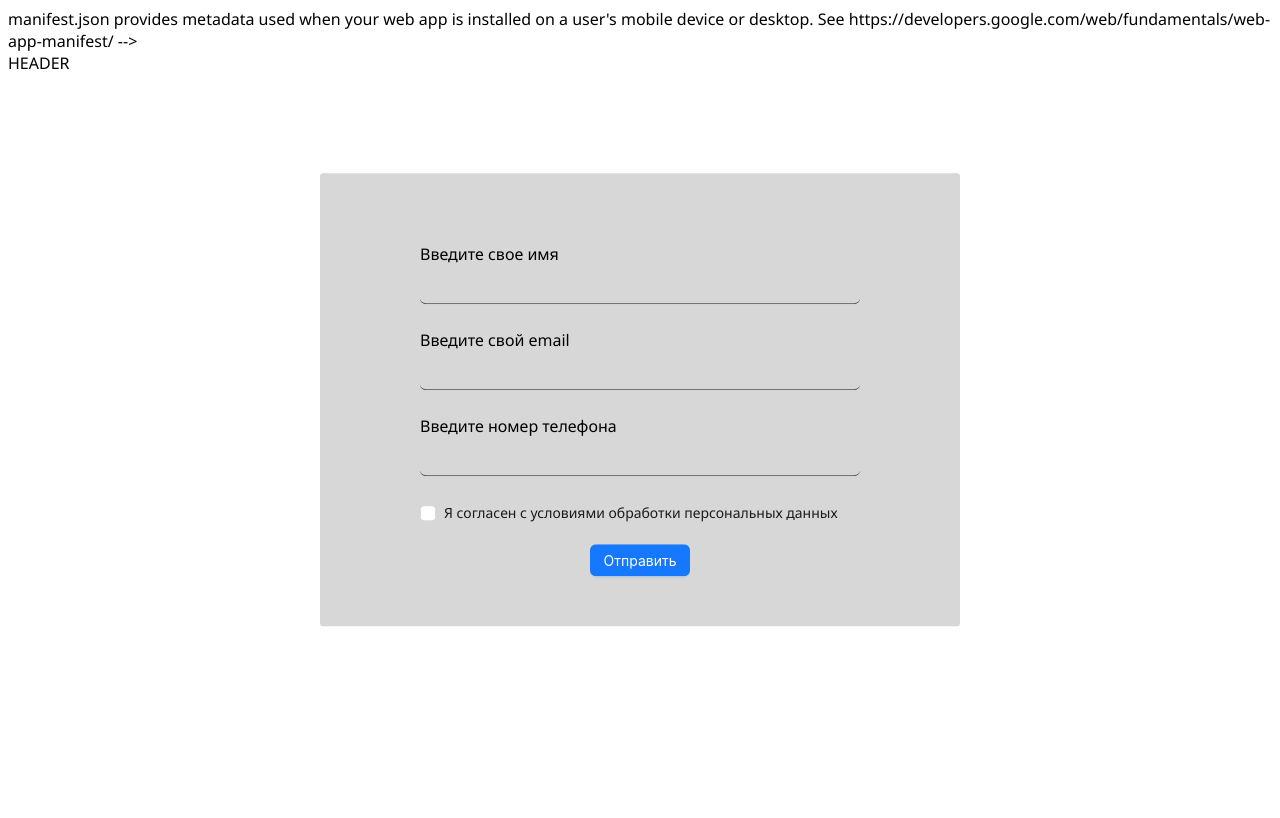
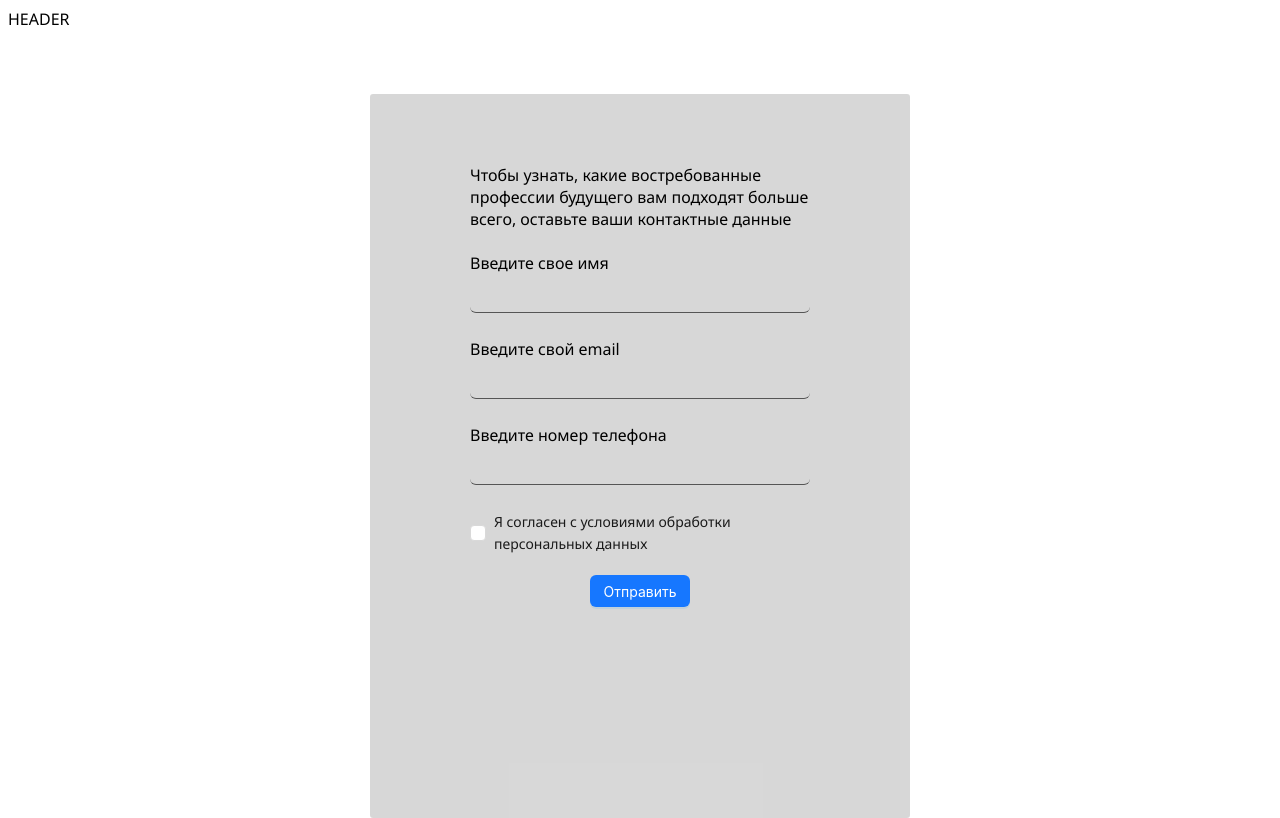
Before and after one commit to NerdYxDD/767-GreenAtom-project, a React (Create React App) app in the folder lupa/: page / in a window 1280 px wide. Built offline with nearby package versions, Linux system fonts and the light colour scheme.

Commit message:
small fix

```diff
--- a/lupa/public/index.html
+++ b/lupa/public/index.html
@@ -8,9 +8,6 @@
       name="description"
       content="Web site created using create-react-app"
     />
-      manifest.json provides metadata used when your web app is installed on a
-      user's mobile device or desktop. See https://developers.google.com/web/fundamentals/web-app-manifest/
-    -->
     <link rel="manifest" href="%PUBLIC_URL%/manifest.json" />
     <!--
       Notice the use of %PUBLIC_URL% in the tags above.
--- a/lupa/src/pages/FormPage/components/Form.module.scss
+++ b/lupa/src/pages/FormPage/components/Form.module.scss
@@ -11,7 +11,11 @@ body {
 .Box {
   position:absolute;
   left:50%;
-  top:50%;
+  top:57%;
+  min-height: 50vh;
+  min-width: 320px;
+  height: 73vh;
+  width: 340px;
   transform: translate(-50%,-50%);
   background-color: rgba(211, 211, 211, 0.89);
   border-radius:3px;
@@ -23,10 +27,10 @@ body {
   position:relative;
   margin-bottom:25px;
 
+  text-indent: 8px;
   border:0;
   border-bottom:1px solid #555;
   background:transparent;
-  width:100%;
   padding:8px 0 5px 0;
   font-size:16px;
   color:#000;
@@ -66,3 +70,8 @@ body {
   cursor: pointer;
   font-family: 'Noto Sans', sans-serif;
 }
+
+.Span {
+  text-align: center;
+  width: 100%;
+}
--- a/lupa/src/pages/FormPage/components/Form.tsx
+++ b/lupa/src/pages/FormPage/components/Form.tsx
@@ -29,6 +29,13 @@ export const Form: React.FC = () => {
 
     return (
         <div className={styles.Box}>
+
+            <span className={styles.Span}>
+                Чтобы узнать, какие востребованные профессии будущего вам подходят больше всего, оставьте ваши контактные данные
+            </span>
+
+            <br/>
+            <br/>
 
             <label htmlFor='name' className={styles.Label}>
                 Введите свое имя
```
